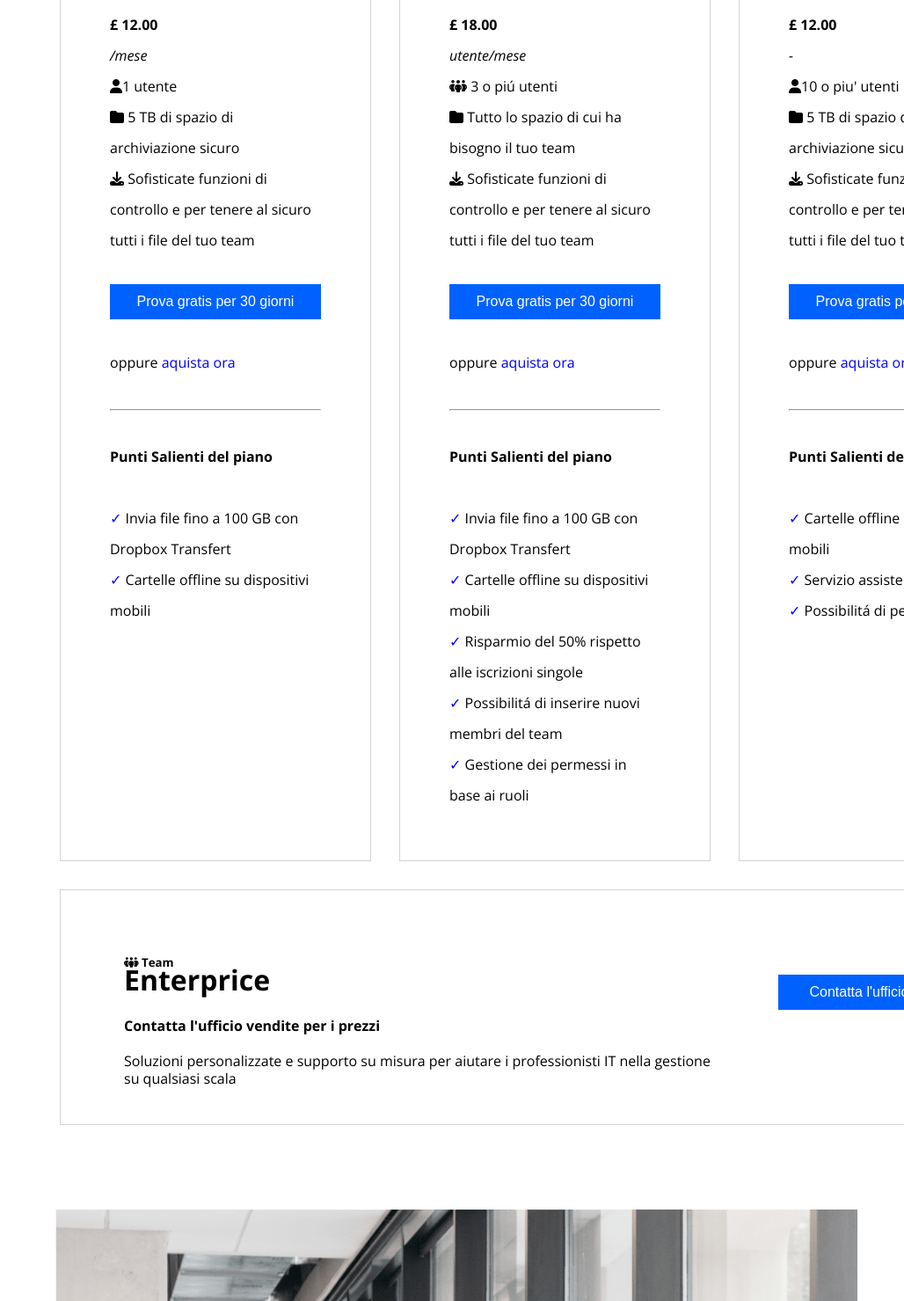
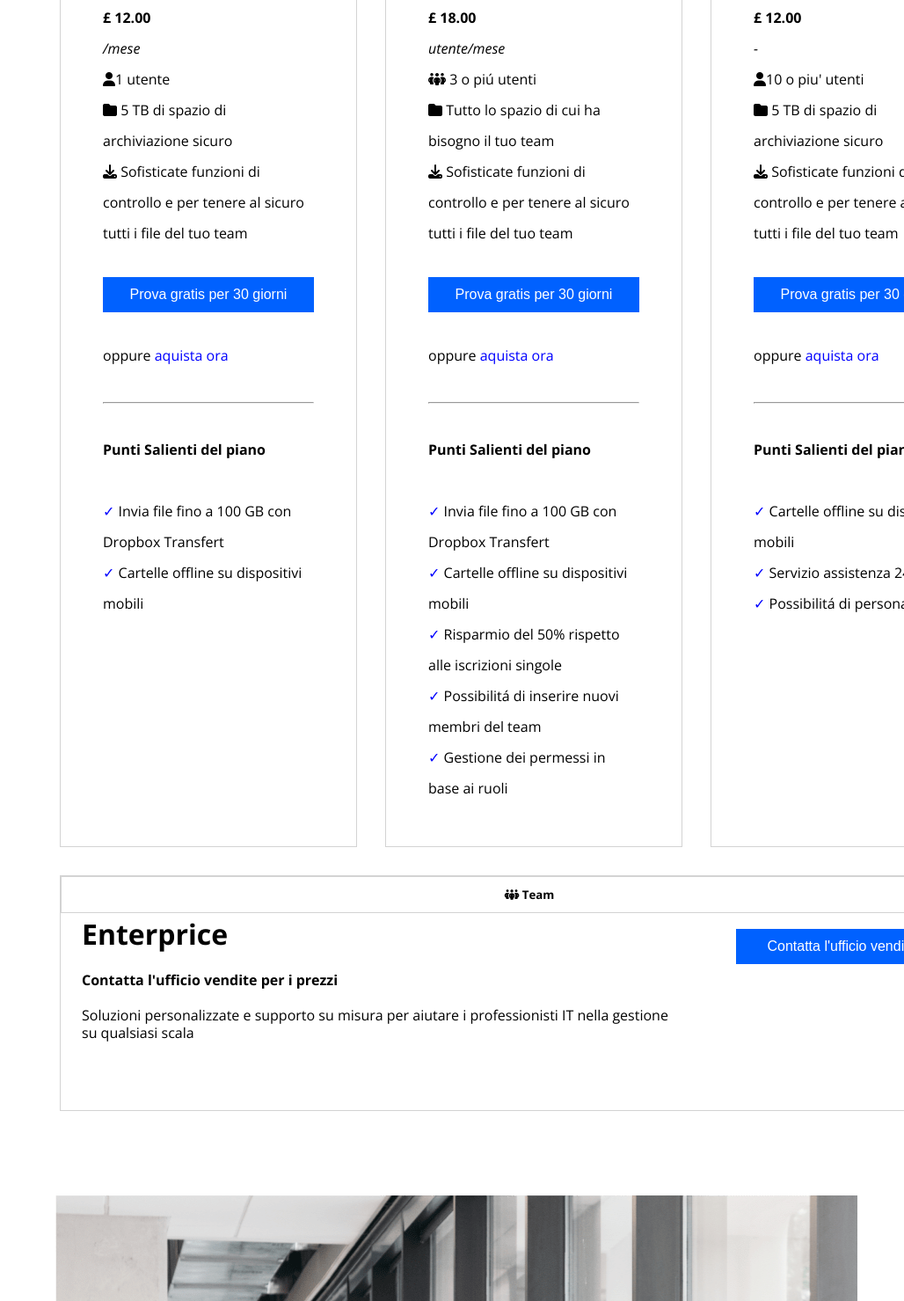
Before and after one commit to MarioBlasi/htmlcss-dropbox, a plain HTML site: page index.html in a window 1280 px wide. Shown: the part 1324-2803 px from the top of the page at 88% size, without its empty margins (252-1280 px from the left). Drawn offline with nearby package versions, Linux system fonts and the light colour scheme.

Commit message:
titolo e sottotitolo  html e css

```diff
--- a/css/style.css
+++ b/css/style.css
@@ -164,21 +164,24 @@ body {
     border: 1px solid lightgray;
     top: 0;
     left: 0;
-    height: 3.5rem;
     width: 100%;
+
     line-height:40px;
     position: absolute;
 }
 
+.sottotitolo{
+    padding: 1.5rem;
+}
 .box{
     border: 1px solid lightgray;
     flex: 1;
-    padding: 3.5rem;
     text-align:left;
     margin: 1rem;
     background-color: var(--z-white-header);
     position: relative;
     line-height:35px;
+    padding: 1.5rem;
 }
 
 .vertical-container {
@@ -200,7 +203,7 @@ body {
 .box-v {
     border: 1px solid lightgray;
     flex: 1;
-    padding: 4.5rem;
+    padding-top:2rem;
     text-align:left;
     margin: 1rem;
     background-color: var(--z-white-header);
--- a/index.html
+++ b/index.html
@@ -142,15 +142,17 @@
             </div>
             <div class="horizontal-container">
                 <div class="box-v">
-                    <div class="text-c">
+                    <div class="titolo">
                         <h5><i class="fa-solid fa-people-group"></i> Team</h5>
                     </div>
+                        <div class="sottotitolo">
                         <h1>Enterprice</h1>
                         <p><b>Contatta l'ufficio vendite per i prezzi</b></p>
                         <br>
                         <p>Soluzioni personalizzate e supporto su misura per aiutare i professionisti IT nella gestione <p>su qualsiasi scala</p></p>
                         <div class="contatta-btn">
                             <button type="button" class="prova-gratuita">Contatta l'ufficio vendite</button>
+                        </div>
                     </div>
                 </div>
             </div>
```
Lines whose indentation alone changed are shown as unchanged.
